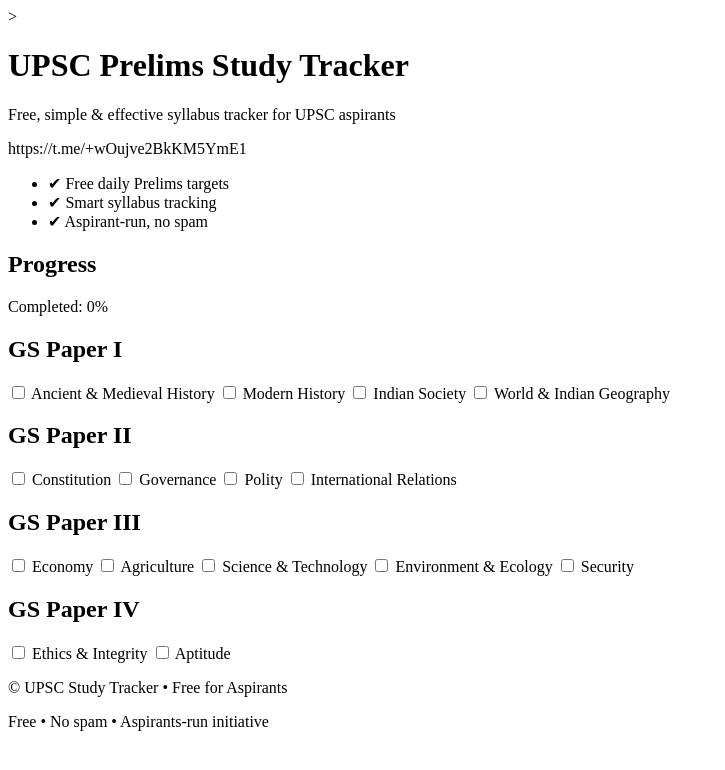
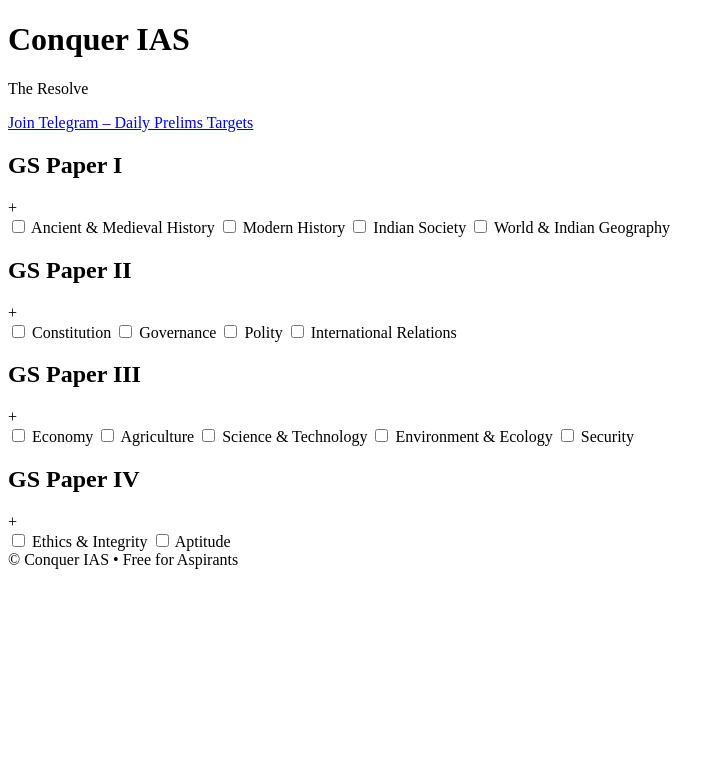
Before and after one commit to kumarsonuhandsome5-del/upsc-study-tracker-new, a plain HTML site: page index.html in a window 1280 px wide. Shown: the whole page, without its empty margins (0-725 px from the left). Drawn offline with Linux system fonts and the light colour scheme.

Commit message:
Update index.html

```diff
--- a/index.html
+++ b/index.html
@@ -1,75 +1,81 @@
 <!DOCTYPE html>
 <html lang="en">
-<head<!-- Google Analytics -->
-<script async src="https://www.googletagmanager.com/gtag/js?id=G-XXXXXXX"></script>
-<script>
-  window.dataLayer = window.dataLayer || [];
-  function gtag(){dataLayer.push(arguments);}
-  gtag('js', new Date());
-  gtag('config', 'G-4EDP5Y0VH5');
-</script>
->
-  <meta charset="UTF-8" />
-  <title>UPSC Study Tracker</title>
-  <meta name="viewport" content="width=device-width, initial-scale=1.0"/>
+<head>
+  <meta charset="UTF-8">
+  <title>Conquer IAS – The Resolve</title>
+  <meta name="viewport" content="width=device-width, initial-scale=1.0">
   <link rel="stylesheet" href="style.css">
 </head>
 <body>
 
-<header>
-  <h1>UPSC Prelims Study Tracker</h1>
-  <p>Free, simple & effective syllabus tracker for UPSC aspirants</p>
-  https://t.me/+wOujve2BkKM5YmE1
-</header><ul>
-  <li>✔ Free daily Prelims targets</li>
-  <li>✔ Smart syllabus tracking</li>
-  <li>✔ Aspirant-run, no spam</li>
-</ul>
+<header class="top">
+  <h1>Conquer IAS</h1>
+  <p class="tagline">The Resolve</p>
+  <a class="cta" href="https://t.me/+wOujve2BkKM5YmE1" target="_blank">
+    Join Telegram – Daily Prelims Targets
+  </a>
+</header>
 
+<div class="container">
 
-<section class="card">
-  <h2>Progress</h2>
-  <div class="progress-wrap">
-    <div id="bar"></div>
+  <!-- SUBJECT CARD -->
+  <div class="card">
+    <div class="card-header" onclick="toggleCard(this)">
+      <h2>GS Paper I</h2>
+      <span class="arrow">+</span>
     </div>
-  <p id="progressText">Completed: 0%</p>
-</section>
-
-<section class="card">
-  <h2>GS Paper I</h2>
+    <div class="card-body">
       <label><input type="checkbox" class="topic"> Ancient & Medieval History</label>
       <label><input type="checkbox" class="topic"> Modern History</label>
       <label><input type="checkbox" class="topic"> Indian Society</label>
       <label><input type="checkbox" class="topic"> World & Indian Geography</label>
-</section>
+    </div>
+  </div>
 
-<section class="card">
+  <div class="card">
+    <div class="card-header" onclick="toggleCard(this)">
       <h2>GS Paper II</h2>
+      <span class="arrow">+</span>
+    </div>
+    <div class="card-body">
       <label><input type="checkbox" class="topic"> Constitution</label>
       <label><input type="checkbox" class="topic"> Governance</label>
       <label><input type="checkbox" class="topic"> Polity</label>
       <label><input type="checkbox" class="topic"> International Relations</label>
-</section>
+    </div>
+  </div>
 
-<section class="card">
+  <div class="card">
+    <div class="card-header" onclick="toggleCard(this)">
       <h2>GS Paper III</h2>
+      <span class="arrow">+</span>
+    </div>
+    <div class="card-body">
       <label><input type="checkbox" class="topic"> Economy</label>
       <label><input type="checkbox" class="topic"> Agriculture</label>
       <label><input type="checkbox" class="topic"> Science & Technology</label>
       <label><input type="checkbox" class="topic"> Environment & Ecology</label>
       <label><input type="checkbox" class="topic"> Security</label>
-</section>
+    </div>
+  </div>
 
-<section class="card">
+  <div class="card">
+    <div class="card-header" onclick="toggleCard(this)">
       <h2>GS Paper IV</h2>
+      <span class="arrow">+</span>
+    </div>
+    <div class="card-body">
       <label><input type="checkbox" class="topic"> Ethics & Integrity</label>
       <label><input type="checkbox" class="topic"> Aptitude</label>
-</section>
+    </div>
+  </div>
+
+</div>
 
 <footer>
-  <p>© UPSC Study Tracker • Free for Aspirants</p>
+  © Conquer IAS • Free for Aspirants
 </footer>
 
 <script src="script.js"></script>
 </body>
-</html><p>Free • No spam • Aspirants-run initiative</p>
+</html>
```
Lines whose indentation alone changed are shown as unchanged.
